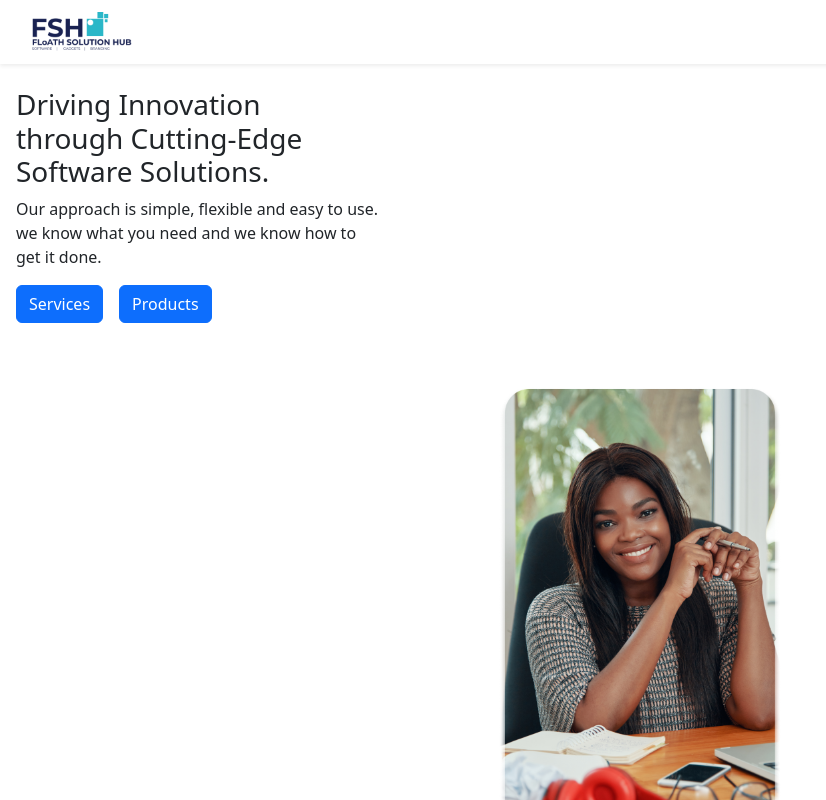
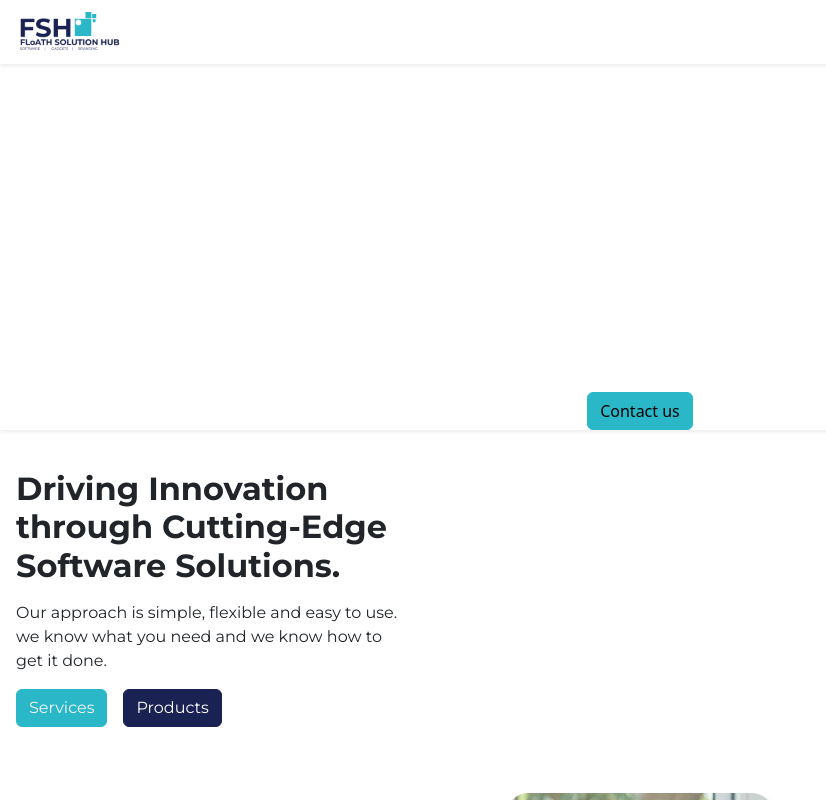
Before and after one commit to ajadimayowa/myresume, a React (Create React App) app: page / in a window 1280 px wide. Shown: the top 800 px of the page, without its empty margins (0-826 px from the left). Built offline with nearby package versions, Linux system fonts and the light colour scheme.

Commit message:
side bar done

```diff
--- a/package.json
+++ b/package.json
@@ -6,6 +6,7 @@
     "@testing-library/jest-dom": "^5.16.5",
     "@testing-library/react": "^13.4.0",
     "@testing-library/user-event": "^13.5.0",
+    "axios": "^1.4.0",
     "bootstrap": "^5.3.0",
     "bootstrap-icons": "^1.10.5",
     "node-sass": "^7.0.3",
--- a/public/index.html
+++ b/public/index.html
@@ -10,6 +10,7 @@
       content="Web site created using create-react-app"
     />
     <link rel="apple-touch-icon" href="%PUBLIC_URL%/logo192.png" />
+    <link rel="stylesheet" href="https://cdnjs.cloudflare.com/ajax/libs/font-awesome/6.2.0/css/all.min.css" integrity="sha512-xh6O/CkQoPOWDdYTDqeRdPCVd1SpvCA9XXcUnZS2FmJNp1coAFzvtCN9BmamE+4aHK8yyUHUSCcJHgXloTyT2A==" crossorigin="anonymous" referrerpolicy="no-referrer" />
     <!--
       manifest.json provides metadata used when your web app is installed on a
       user's mobile device or desktop. See https://developers.google.com/web/fundamentals/web-app-manifest/
--- a/src/App.js
+++ b/src/App.js
@@ -1,5 +1,4 @@
 import logo from './logo.svg';
-import './App.css';
 import {BrowserRouter as Router, Routes, Route} from 'react-router-dom'
 import Home from './pages/home';
 import About from './pages/about';
--- /dev/null
+++ b/src/components/sideBar.js
@@ -0,0 +1,94 @@
+import { Button, Col, Row } from "react-bootstrap";
+import logo from "../assets/images/floatlogo.png";
+import styles from "../pages/css/home.module.css";
+
+const SideBar = ({ show, off }) => {
+  return (
+    <div
+      className={`${
+        show ? styles.sideBar : styles.offSideBar
+      } flex-column text-light m-0 w-100 shadow-sm`}
+    >
+      <h1 className="w-100  p-3 px-4 text-end">
+        <i
+          className="bi bi-x-circle"
+          onClick={off}
+          style={{ cursor: "pointer" }}
+        ></i>
+      </h1>
+      <ul
+        className="w-100 d-flex flex-column p-0 align-items-center mt-5"
+        style={{ listStyle: "none" }}
+      >
+        <li
+          className="d-flex w-100 text-center justify-content-center align-items-center"
+          style={{ minHeight: "3em" }}
+        >
+          <a
+            href="#"
+            style={{
+              textDecoration: "none",
+              color: "#fff",
+              fontFamily: "Montserrat",
+            }}
+          >
+            Home
+          </a>
+        </li>
+
+        <li
+          className="d-flex w-100 text-center justify-content-center align-items-center"
+          style={{ minHeight: "3em" }}
+        >
+          <a
+            href="#"
+            style={{
+              textDecoration: "none",
+              color: "#fff",
+              fontFamily: "Montserrat",
+            }}
+          >
+            Services
+          </a>
+        </li>
+
+        <li
+          className="d-flex w-100 text-center justify-content-center align-items-center"
+          style={{ minHeight: "3em" }}
+        >
+          <a
+            href="#"
+            style={{
+              textDecoration: "none",
+              color: "#fff",
+              fontFamily: "Montserrat",
+            }}
+          >
+            Products
+          </a>
+        </li>
+
+        <li
+          className="d-flex w-100 text-center justify-content-center align-items-center"
+          style={{ minHeight: "3em" }}
+        >
+          <a
+            href="#"
+            style={{
+              textDecoration: "none",
+              color: "#fff",
+              fontFamily: "Montserrat",
+            }}
+          >
+            About us
+          </a>
+        </li>
+      </ul>
+<div className="d-flex justify-content-center mt-4">
+<Button style={{maxWidth:'10em'}}>Contact us</Button>
+</div>
+
+    </div>
+  );
+};
+export default SideBar;
--- a/src/components/topBar.js
+++ b/src/components/topBar.js
@@ -1,23 +1,30 @@
 import { Col, Row } from "react-bootstrap";
 import logo from "../assets/images/floatlogo.png";
+import styles from "../pages/css/home.module.css"
 
-const TopBar = () => {
+const TopBar = ({toggleMenu}) => {
   return (
-    <Row
-      className="d-flex align-items-center m-0 w-100 shadow-sm px-3"
-      style={{ minHeight: "4rem", position:'fixed', top:0, backgroundColor:'#fff' }}
+    <div
+      className="d-flex m-0 w-100 shadow-sm px-3"
+      style={{
+        minHeight: "4rem",
+        position: "fixed",
+        top: 0,
+        backgroundColor: "#fff",
+      }}
     >
-      <Col>
+      <div className="d-flex align-items-center">
         <img src={logo} alt="comp logo" height={48} />
-      </Col>
-      <Col>
-        {" "}
-        <ul></ul>
-      </Col>
-      <Col className="d-flex justify-content-end">
-      <i class="bi bi-list"></i>
-      </Col>
-    </Row>
+      </div>
+      <div className={`d-flex w-100 align-items-center justify-content-end`}>
+        <i
+        className={`${styles.toggler} bi bi-list`}
+
+          style={{ cursor: "pointer", fontSize: "1.5em" }}
+          onClick={()=>toggleMenu()}
+        ></i>
+      </div>
+    </div>
   );
 };
 export default TopBar;
--- a/src/custom.scss
+++ b/src/custom.scss
@@ -1 +1,14 @@
-@import 'bootstrap/scss/bootstrap.scss';
+@import "../node_modules/bootstrap/scss/functions";
+@import "../node_modules/bootstrap/scss/mixins";
+
+$primary : #2AB7C8;
+$secondary : #192252;
+
+
+@import "../node_modules/bootstrap/scss/variables.scss";
+@import '~bootstrap/scss/bootstrap.scss';
+@import '~bootstrap-icons/font/bootstrap-icons.css';
+@import url('https://fonts.googleapis.com/css2?family=Montserrat:wght@700&display=swap');
+@import url('https://fonts.googleapis.com/css?family=Montserrat');
+@import url('https://fonts.googleapis.com/css2?family=Philosopher:wght@400;700&display=swap');
+@import url('https://fonts.googleapis.com/css2?family=Philosopher:wght@400;700&family=Ubuntu:wght@300;500;700&display=swap');
--- a/src/index.js
+++ b/src/index.js
@@ -1,5 +1,6 @@
 import React from 'react';
 import ReactDOM from 'react-dom/client';
+// import '../node_modules/bootstrap/dist/css/bootstrap.min.css';
 import './custom.scss'
 import App from './App';
 import reportWebVitals from './reportWebVitals';
--- a/src/pages/css/home.module.css
+++ b/src/pages/css/home.module.css
@@ -1,7 +1,41 @@
+.sideBar {
+    display: none;
+}
+.toggler {
+    display: none;
+}
 @media screen and (max-width :768px){
 .container {
     max-width: 100%;
     min-width: 100%;
+}
 
+.sideBar {
+    height: 70%;
+    position: fixed;
+    top:0;
+    background-color:#192252;
+    z-index: 2;
+    display: flex;
+    transform: translateX(0);
+    transition: all 1s ease-in-out;
+}
+
+.sideBar ul li:hover {
+    background-color:#6c749d;
+}
+.offSideBar {
+    height: 70%;
+    position: fixed;
+    top:0;
+    z-index: 2;
+    display: flex;
+    transition: all 1s ease-in-out;
+    transform: translateX(100%);
+    background-color:#192252;
+}
+
+.toggler {
+    display: flex;
 }
 }
--- a/src/pages/home.js
+++ b/src/pages/home.js
@@ -1,26 +1,34 @@
-import React from "react";
+import React, { useState } from "react";
 import { Button, Container } from "react-bootstrap";
 import style from "./css/home.module.css";
 import TopBar from "../components/topBar";
 import homeBg from "../assets/images/home-image.png";
 import { serviceDescriptions } from "../assets/contents";
+import SideBar from "../components/sideBar";
 
 export default function Home() {
+  const [nav, setNav] = useState(false);
+
+  const handleMenu = ()=>{
+    setNav(!nav)
+  }
+
   return (
     <Container fluid className={`${style.container} p-0 pt-5 min-vh-100 w-100`}>
-      <TopBar />
-      <div className={`w-100 mt-4 px-3 py-3`} style={{marginTop:30 }}>
-        <h3 className="">
+      <TopBar toggleMenu={handleMenu}/>
+      <SideBar show={nav} off={handleMenu}/>
+      <div className={`w-100 mt-4 px-3 py-3`} style={{fontFamily:'Montserrat',marginTop:30}}>
+        <h3 className="" style={{fontFamily:'Montserrat', fontWeight:'700', fontSize:'2em'}}>
           Driving Innovation <br />
           through Cutting-Edge <br /> Software Solutions.
         </h3>
-        <p className="">
+        <p className="mt-3">
           Our approach is simple, flexible and easy to use. <br />
           we know what you need and we know how to <br /> get it done.
         </p>
-        <span className="d-flex gap-3 ">
-          <Button>Services</Button>
-          <Button>Products</Button>
+        <span className="d-flex gap-3 mt-2">
+          <Button variant="primary text-light">Services</Button>
+          <Button variant="secondary">Products</Button>
           {/* ${description.icon} */}
         </span>
       </div>
@@ -28,9 +36,9 @@ export default function Home() {
         <img src={homeBg} alt="home image" height={469} />
       </div>
       <div className="d-flex flex-column mt-3 w-100 px-3 gap-3" style={{ backgroundColor: "#F1F8F9" }}>
-        {serviceDescriptions.map((description) => (
-          <div>
-            <i class="bi bi-alarm"></i>
+        {serviceDescriptions.map((description, index) => (
+          <div key={index}>
+            <i className="bi bi-alarm"></i>
             <p>{description.title}</p>
             <p>{description.descriptions}</p>
           </div>
```
Also changed, not shown: src/components/sideBar.module.css (added, +7 -0 lines), src/controllers/requests.js (added), 2 other files (tests, documents, lock files or other folders).
